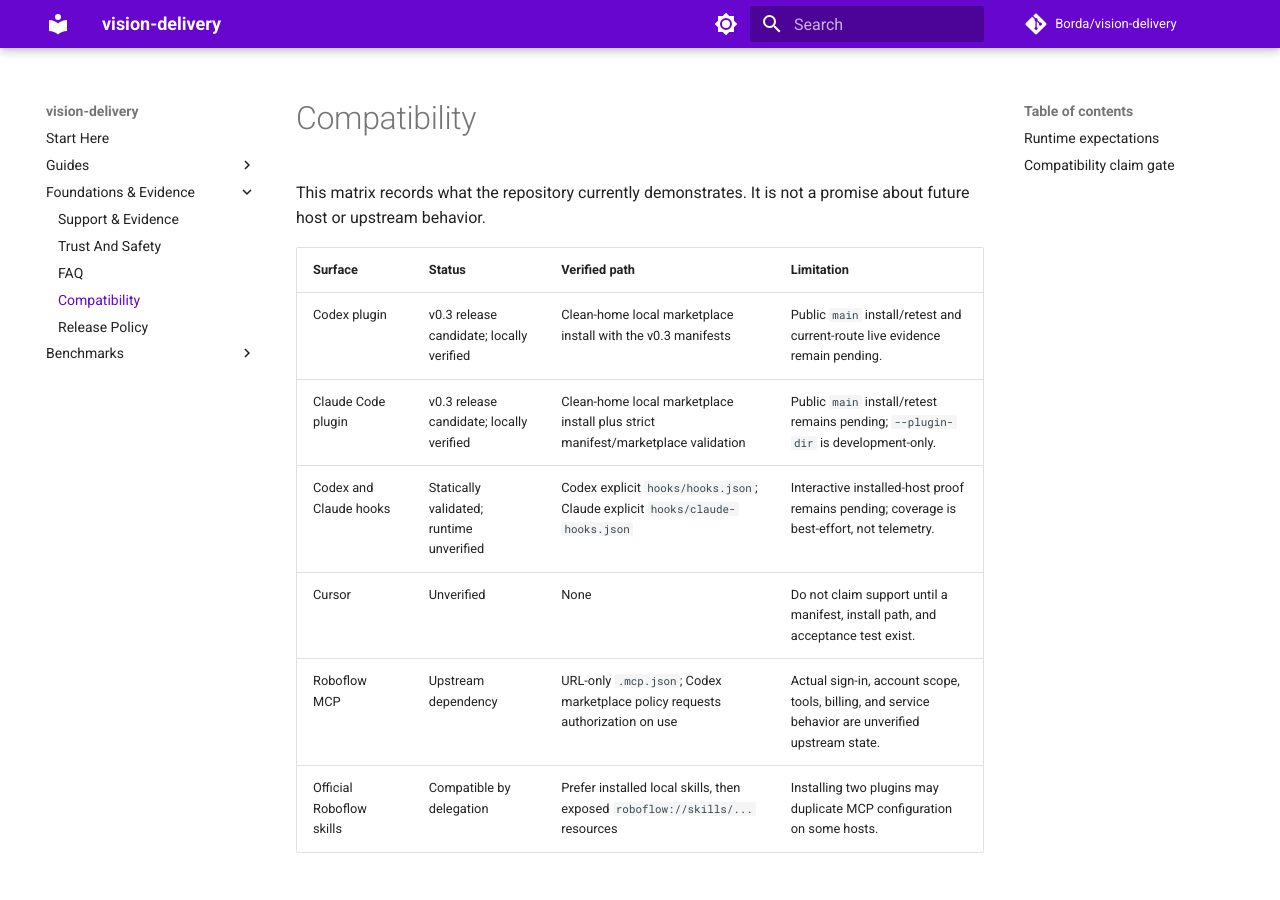
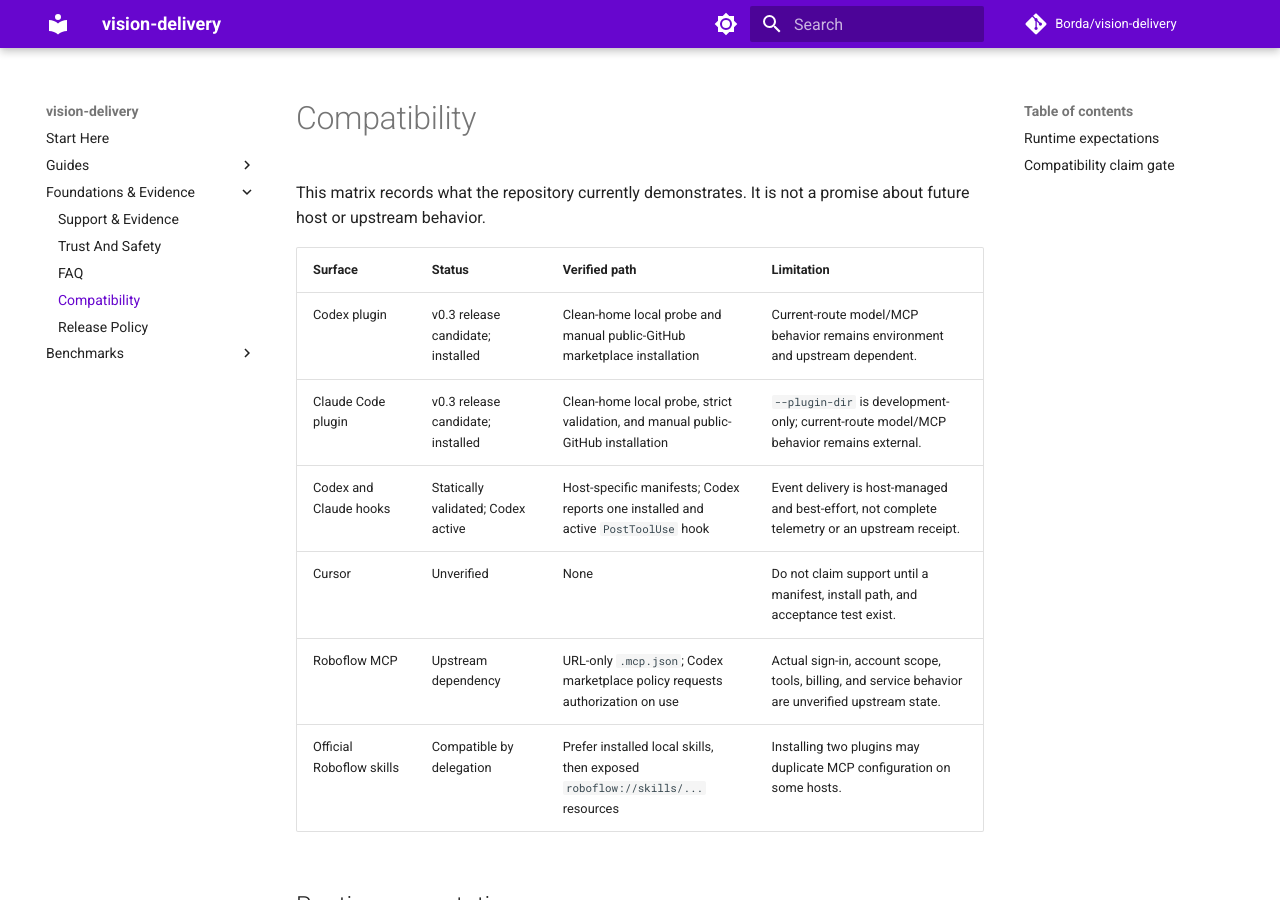
Before and after one commit to Borda/vision-delivery, an MkDocs documentation site: the page built from docs/compatibility.md, in a window 1280 px wide and 900 px high. Built offline with MkDocs 1.6.1 and Material for MkDocs 9.7.7, drawn with Linux system fonts in a browser that asks for light colours; comment, search, counter and statistics services are not loaded.

Commit message:
docs: clarify dual-host plugin readiness
- Record verified public marketplace installation for Codex and Claude Code.

- Distinguish Sentinel's packaged capabilities from host-managed MCP authorization and lifecycle delivery.

Co-authored-by: Codex <codex@openai.com>

```diff
--- a/docs/compatibility.md
+++ b/docs/compatibility.md
@@ -2,14 +2,14 @@
 
 This matrix records what the repository currently demonstrates. It is not a promise about future host or upstream behavior.
 
-| Surface                  | Status                                   | Verified path                                                                    | Limitation                                                                                         |
-| ------------------------ | ---------------------------------------- | -------------------------------------------------------------------------------- | -------------------------------------------------------------------------------------------------- |
-| Codex plugin             | v0.3 release candidate; locally verified | Clean-home local marketplace install with the v0.3 manifests                     | Public `main` install/retest and current-route live evidence remain pending.                       |
-| Claude Code plugin       | v0.3 release candidate; locally verified | Clean-home local marketplace install plus strict manifest/marketplace validation | Public `main` install/retest remains pending; `--plugin-dir` is development-only.                  |
-| Codex and Claude hooks   | Statically validated; runtime unverified | Codex explicit `hooks/hooks.json`; Claude explicit `hooks/claude-hooks.json`     | Interactive installed-host proof remains pending; coverage is best-effort, not telemetry.          |
-| Cursor                   | Unverified                               | None                                                                             | Do not claim support until a manifest, install path, and acceptance test exist.                    |
-| Roboflow MCP             | Upstream dependency                      | URL-only `.mcp.json`; Codex marketplace policy requests authorization on use     | Actual sign-in, account scope, tools, billing, and service behavior are unverified upstream state. |
-| Official Roboflow skills | Compatible by delegation                 | Prefer installed local skills, then exposed `roboflow://skills/...` resources    | Installing two plugins may duplicate MCP configuration on some hosts.                              |
+| Surface                  | Status                             | Verified path                                                                      | Limitation                                                                                         |
+| ------------------------ | ---------------------------------- | ---------------------------------------------------------------------------------- | -------------------------------------------------------------------------------------------------- |
+| Codex plugin             | v0.3 release candidate; installed  | Clean-home local probe and manual public-GitHub marketplace installation           | Current-route model/MCP behavior remains environment and upstream dependent.                       |
+| Claude Code plugin       | v0.3 release candidate; installed  | Clean-home local probe, strict validation, and manual public-GitHub installation   | `--plugin-dir` is development-only; current-route model/MCP behavior remains external.             |
+| Codex and Claude hooks   | Statically validated; Codex active | Host-specific manifests; Codex reports one installed and active `PostToolUse` hook | Event delivery is host-managed and best-effort, not complete telemetry or an upstream receipt.     |
+| Cursor                   | Unverified                         | None                                                                               | Do not claim support until a manifest, install path, and acceptance test exist.                    |
+| Roboflow MCP             | Upstream dependency                | URL-only `.mcp.json`; Codex marketplace policy requests authorization on use       | Actual sign-in, account scope, tools, billing, and service behavior are unverified upstream state. |
+| Official Roboflow skills | Compatible by delegation           | Prefer installed local skills, then exposed `roboflow://skills/...` resources      | Installing two plugins may duplicate MCP configuration on some hosts.                              |
 
 ## Runtime expectations
 
```
Also changed, not shown: CHANGELOG.md (+1 -1 lines), README.md (+1 -1 lines), docs/index.md (+1 -1 lines), docs/quickstart.md (+1 -1 lines), 1 other file.
